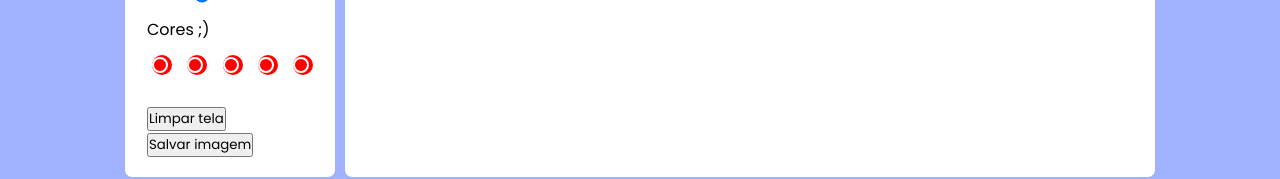
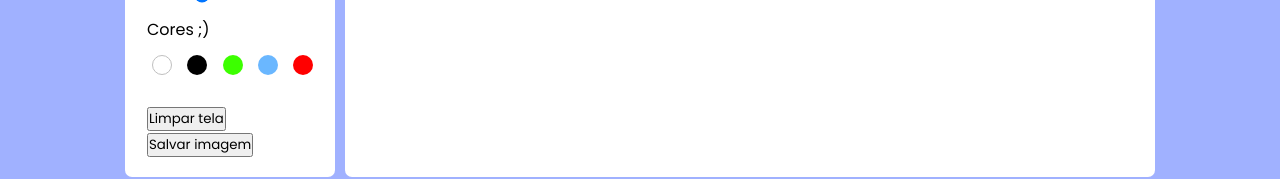
Before and after one commit to liajapa/pamlicao, a plain HTML site: page index.html in a window 1280 px wide. Shown: the part 473-652 px from the top of the page. Drawn offline with Linux system fonts and the light colour scheme.

Commit message:
Update style.css

```diff
--- a/style.css
+++ b/style.css
@@ -88,17 +88,46 @@ margin: 10px 0 0 5px;
     margin-top: 3px;
     position: relative;
 }
+.colors .option:nth-child(1){
+    background: #ffff;
+    border: 1px solid #bfbfbf;
+}
 
-.colors .option::before{
+
+.colors .option:nth-child(2){
+    background: #000000;
+}
+
+
+.colors .option:nth-child(3){
+    background: #3cff00;
+}
+
+.colors .option:nth-child(4){
+    background: #6ab7ff;
+}
+
+.colors .option:nth-child(5){
+    background: #ff0000;
+}
+.colors .option:hover::before{
     position: absolute;
     content: "";
+    top: 50%;
+    left: 50%;
     height: 12px;
     width: 12px;
     background: inherit;
     border-radius: inherit;
     border: 2px solid #fff;
+    transform: translate(-50%, -50%);
 }
+
 
 .drawing-board{
     flex: 1;
 }
+drawing-board canvas{
+    width: 100%;
+    height: 100%;
+}
```
